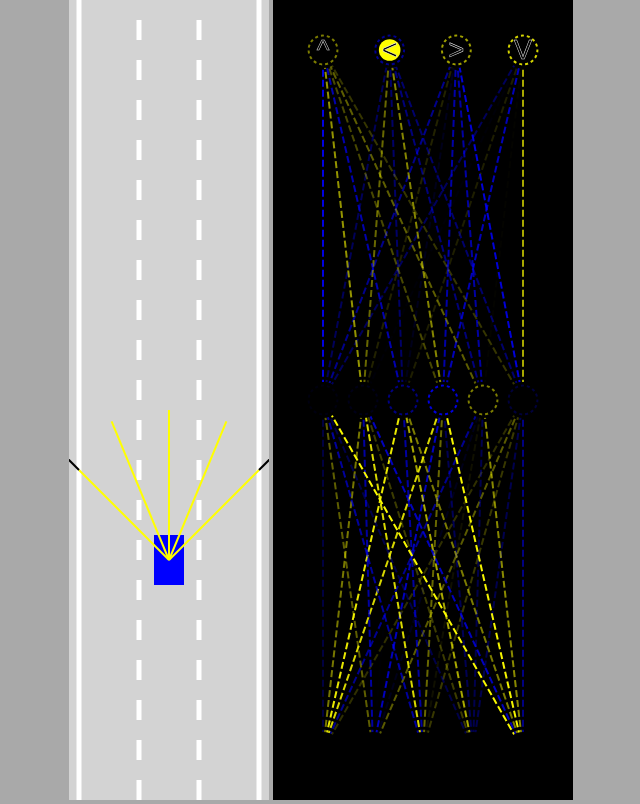
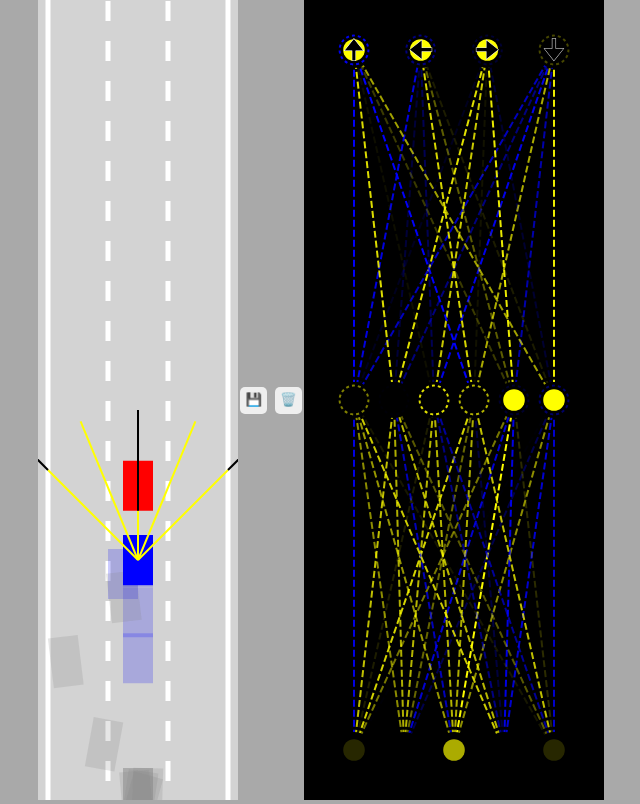
Before and after one commit to heyitsegor/self-driving-car, a plain HTML site: page index.html in a window 1280 px wide. Shown: the whole page, without its empty margins (319-959 px from the left). Drawn offline with Linux system fonts and the light colour scheme.

Commit message:
Parallelization

```diff
--- a/car.js
+++ b/car.js
@@ -12,7 +12,7 @@ class Car {
         this.angle = 0
         this.damaged = false
 
-        this.useBrain = controlType == "AI"
+        this.useBrain = controlType == 'AI'
 
         if (controlType != 'DUMMY') {
             this.sensor = new Sensor(this)
@@ -32,10 +32,9 @@ class Car {
         if (this.sensor) {
             this.sensor.update(roadBorders, traffic)
             const offsests = this.sensor.readings.map(
-                s => s == null ? 0 : 1 - s.offsest
+                s => s == null ? 0 : (1 - s.offset)
             )
             const outputs = NeuralNetwork.feedForward(offsests, this.brain)
-            console.log(outputs)
 
             if (this.useBrain) {
                 this.controls.forward = outputs[0]
@@ -64,26 +63,18 @@ class Car {
         const points = []
         const rad = Math.hypot(this.width, this.height) / 2
         const alpha = Math.atan2(this.width, this.height)
-
-        //top right point
         points.push({
             x: this.x - Math.sin(this.angle - alpha) * rad,
             y: this.y - Math.cos(this.angle - alpha) * rad
         })
-
-        //top left point
         points.push({
             x: this.x - Math.sin(this.angle + alpha) * rad,
             y: this.y - Math.cos(this.angle + alpha) * rad
         })
-
-        //bottom left point
         points.push({
             x: this.x - Math.sin(Math.PI + this.angle - alpha) * rad,
             y: this.y - Math.cos(Math.PI + this.angle - alpha) * rad
         })
-
-        //bottom right point
         points.push({
             x: this.x - Math.sin(Math.PI + this.angle + alpha) * rad,
             y: this.y - Math.cos(Math.PI + this.angle + alpha) * rad
@@ -128,7 +119,7 @@ class Car {
         this.y -= Math.cos(this.angle) * this.speed
     }
 
-    draw(ctx, color) {
+    draw(ctx, color, drawSensor = false) {
         if (this.damaged) {
             ctx.fillStyle = 'gray'
         }
@@ -142,7 +133,7 @@ class Car {
         }
         ctx.fill()
 
-        if (this.sensor) {
+        if (this.sensor && drawSensor) {
             this.sensor.draw(ctx)
         }
     }
--- a/controls.js
+++ b/controls.js
@@ -1,9 +1,9 @@
 class Controls {
     constructor(type) {
         this.forward = false
-        this.backward = false
         this.left = false
         this.right = false
+        this.backward = false
 
         switch (type) {
             case 'KEYS':
--- a/index.html
+++ b/index.html
@@ -7,14 +7,18 @@
 
 <body>
     <canvas id="carCanvas"></canvas>
+    <div id="verticalButtons">
+        <button onclick="save()">💾</button>
+        <button onclick="discard()">🗑️</button>
+    </div>
     <canvas id="networkCanvas"></canvas>
     <script src="visualizer.js"></script>
     <script src="network.js"></script>
     <script src="sensor.js"></script>
     <script src="utils.js"></script>
     <script src="road.js"></script>
+    <script src='controls.js'></script>
     <script src='car.js'></script>
-    <script src='controls.js'></script>
     <script src="main.js"></script>
 </body>
 
--- a/main.js
+++ b/main.js
@@ -7,32 +7,67 @@ networkCanvas.width = 300
 const carCtx = carCanvas.getContext('2d')
 const networkCtx = networkCanvas.getContext('2d')
 const road = new Road(carCanvas.width / 2, carCanvas.width * 0.9)
-const car = new Car(road.getLaneCenter(1), 100, 30, 50, 'AI')
+const N = 100
+const cars = generateCars(N)
+let bestCar = cars[0]
+if (localStorage.getItem('bestBrain')) {
+    bestCar.brain = JSON.parse(localStorage.getItem('bestBrain'))
+}
 const traffic = [
     new Car(road.getLaneCenter(1), -100, 30, 50, 'DUMMY', 2),
 ]
 
 animate()
 
+function save() {
+    localStorage.setItem('bestBrain',
+        JSON.stringify(bestCar.brain))
+}
+
+function discard() {
+    localStorage.removeItem('bestBrain')
+}
+
+function generateCars(N) {
+    const cars = []
+    for (let i = 1; i < N; i++) {
+        cars.push(new Car(road.getLaneCenter(1), 100, 30, 50, 'AI'))
+    }
+    return cars
+}
+
 function animate(time) {
     for (let i = 0; i < traffic.length; i++) {
         traffic[i].update(road.borders, [])
     }
-    car.update(road.borders, traffic)
+    for (let i = 0; i < cars.length; i++) {
+        cars[i].update(road.borders, traffic)
+    }
+    bestCar = cars.find(
+        c => c.y == Math.min(
+            ...cars.map(c => c.y)
+        )
+    )
+
     carCanvas.height = window.innerHeight
     networkCanvas.height = window.innerHeight
 
     carCtx.save()
-    carCtx.translate(0, -car.y + carCanvas.height * 0.7)
+    carCtx.translate(0, -bestCar.y + carCanvas.height * 0.7)
     road.draw(carCtx)
     for (let i = 0; i < traffic.length; i++) {
         traffic[i].draw(carCtx, 'red')
     }
-    car.draw(carCtx, 'blue')
+    carCtx.globalAlpha = 0.2
+    for (let i = 0; i < cars.length; i++) {
+        cars[i].draw(carCtx, 'blue')
+    }
+    carCtx.globalAlpha = 1
+    bestCar.draw(carCtx, 'blue', true)
 
     carCtx.restore()
 
     networkCtx.lineDashOffset = - time / 60
-    Visualizer.drawNetwork(networkCtx, car.brain)
+    Visualizer.drawNetwork(networkCtx, bestCar.brain)
     requestAnimationFrame(animate)
 }
--- a/sensor.js
+++ b/sensor.js
@@ -43,9 +43,9 @@ class Sensor {
                     poly[j],
                     poly[(j + 1) % poly.length]
                 )
-                if (value) [
+                if (value) {
                     touches.push(value)
-                ]
+                }
             }
         }
 
--- a/style.css
+++ b/style.css
@@ -2,7 +2,26 @@ body {
     margin: 0;
     background: darkgrey;
     overflow: hidden;
-    text-align: center;
+    display: flex;
+    justify-content: center;
+    align-items: center;
+}
+
+#varticalButtons {
+    display: flex;
+    flex-direction: column;
+}
+
+button {
+    border: none;
+    border-radius: 5px;
+    padding: 5px 5px 7px 5px;
+    margin: 2px;
+    cursor: pointer;
+}
+
+button:hover {
+    background: blue;
 }
 
 #carCanvas {
--- a/utils.js
+++ b/utils.js
@@ -37,3 +37,11 @@ function polysIntersecret(poly1, poly2) {
     }
     return false
 }
+
+function getRGBA(value) {
+    const alpha = Math.abs(value);
+    const R = value < 0 ? 0 : 255;
+    const G = R;
+    const B = value > 0 ? 0 : 255;
+    return "rgba(" + R + "," + G + "," + B + "," + alpha + ")";
+}
--- a/visualizer.js
+++ b/visualizer.js
@@ -1,12 +1,12 @@
 class Visualizer {
     static drawNetwork(ctx, network) {
-        const margin = 50;
-        const left = margin;
-        const top = margin;
-        const width = ctx.canvas.width - margin * 2;
-        const height = ctx.canvas.height - margin * 2;
+        const margin = 50
+        const left = margin
+        const top = margin
+        const width = ctx.canvas.width - margin * 2
+        const height = ctx.canvas.height - margin * 2
 
-        const levelHeight = height / network.levels.length;
+        const levelHeight = height / network.levels.length
 
         for (let i = network.levels.length - 1; i >= 0; i--) {
             const levelTop = top +
@@ -16,84 +16,84 @@ class Visualizer {
                     network.levels.length == 1
                         ? 0.5
                         : i / (network.levels.length - 1)
-                );
+                )
 
             ctx.setLineDash([7, 3]);
             Visualizer.drawLevel(ctx, network.levels[i],
                 left, levelTop,
                 width, levelHeight,
                 i == network.levels.length - 1
-                    ? ['^', '<', '>', 'V']
+                    ? ['🠉', '🠈', '🠊', '🠋']
                     : []
-            );
+            )
         }
     }
 
     static drawLevel(ctx, level, left, top, width, height, outputLabels) {
-        const right = left + width;
-        const bottom = top + height;
+        const right = left + width
+        const bottom = top + height
 
-        const { inputs, outputs, weights, biases } = level;
+        const { inputs, outputs, weights, biases } = level
 
         for (let i = 0; i < inputs.length; i++) {
             for (let j = 0; j < outputs.length; j++) {
-                ctx.beginPath();
+                ctx.beginPath()
                 ctx.moveTo(
                     Visualizer.#getNodeX(inputs, i, left, right),
                     bottom
-                );
+                )
                 ctx.lineTo(
                     Visualizer.#getNodeX(outputs, j, left, right),
                     top
-                );
-                ctx.lineWidth = 2;
-                ctx.strokeStyle = getRGBA(weights[i][j]);
-                ctx.stroke();
+                )
+                ctx.lineWidth = 2
+                ctx.strokeStyle = getRGBA(weights[i][j])
+                ctx.stroke()
             }
         }
 
-        const nodeRadius = 18;
+        const nodeRadius = 18
         for (let i = 0; i < inputs.length; i++) {
-            const x = Visualizer.#getNodeX(inputs, i, left, right);
-            ctx.beginPath();
-            ctx.arc(x, bottom, nodeRadius, 0, Math.PI * 2);
-            ctx.fillStyle = "black";
-            ctx.fill();
-            ctx.beginPath();
-            ctx.arc(x, bottom, nodeRadius * 0.6, 0, Math.PI * 2);
-            ctx.fillStyle = getRGBA(inputs[i]);
-            ctx.fill();
+            const x = Visualizer.#getNodeX(inputs, i, left, right)
+            ctx.beginPath()
+            ctx.arc(x, bottom, nodeRadius, 0, Math.PI * 2)
+            ctx.fillStyle = "black"
+            ctx.fill()
+            ctx.beginPath()
+            ctx.arc(x, bottom, nodeRadius * 0.6, 0, Math.PI * 2)
+            ctx.fillStyle = getRGBA(inputs[i])
+            ctx.fill()
         }
 
         for (let i = 0; i < outputs.length; i++) {
-            const x = Visualizer.#getNodeX(outputs, i, left, right);
-            ctx.beginPath();
-            ctx.arc(x, top, nodeRadius, 0, Math.PI * 2);
-            ctx.fillStyle = "black";
-            ctx.fill();
-            ctx.beginPath();
-            ctx.arc(x, top, nodeRadius * 0.6, 0, Math.PI * 2);
-            ctx.fillStyle = getRGBA(outputs[i]);
-            ctx.fill();
+            const x = Visualizer.#getNodeX(outputs, i, left, right)
+            ctx.beginPath()
+            ctx.arc(x, top, nodeRadius, 0, Math.PI * 2)
+            ctx.fillStyle = "black"
+            ctx.fill()
+            ctx.beginPath()
+            ctx.arc(x, top, nodeRadius * 0.6, 0, Math.PI * 2)
+            ctx.fillStyle = getRGBA(outputs[i])
+            ctx.fill()
 
-            ctx.beginPath();
-            ctx.lineWidth = 2;
-            ctx.arc(x, top, nodeRadius * 0.8, 0, Math.PI * 2);
-            ctx.strokeStyle = getRGBA(biases[i]);
-            ctx.setLineDash([3, 3]);
-            ctx.stroke();
-            ctx.setLineDash([]);
+            ctx.beginPath()
+            ctx.lineWidth = 2
+            ctx.arc(x, top, nodeRadius * 0.8, 0, Math.PI * 2)
+            ctx.strokeStyle = getRGBA(biases[i])
+            ctx.setLineDash([3, 3])
+            ctx.stroke()
+            ctx.setLineDash([])
 
             if (outputLabels[i]) {
-                ctx.beginPath();
-                ctx.textAlign = "center";
-                ctx.textBaseline = "middle";
-                ctx.fillStyle = "black";
-                ctx.strokeStyle = "white";
-                ctx.font = (nodeRadius * 1.5) + "px Arial";
-                ctx.fillText(outputLabels[i], x, top + nodeRadius * 0.1);
-                ctx.lineWidth = 0.5;
-                ctx.strokeText(outputLabels[i], x, top + nodeRadius * 0.1);
+                ctx.beginPath()
+                ctx.textAlign = "center"
+                ctx.textBaseline = "middle"
+                ctx.fillStyle = "black"
+                ctx.strokeStyle = "white"
+                ctx.font = (nodeRadius * 1.5) + "px Arial"
+                ctx.fillText(outputLabels[i], x, top + nodeRadius * 0.1)
+                ctx.lineWidth = 0.5
+                ctx.strokeText(outputLabels[i], x, top + nodeRadius * 0.1)
             }
         }
     }
@@ -105,14 +105,6 @@ class Visualizer {
             nodes.length == 1
                 ? 0.5
                 : index / (nodes.length - 1)
-        );
+        )
     }
 }
-
-function getRGBA(value) {
-    const alpha = Math.abs(value);
-    const R = value < 0 ? 0 : 255;
-    const G = R;
-    const B = value > 0 ? 0 : 255;
-    return "rgba(" + R + "," + G + "," + B + "," + alpha + ")";
-}
```
